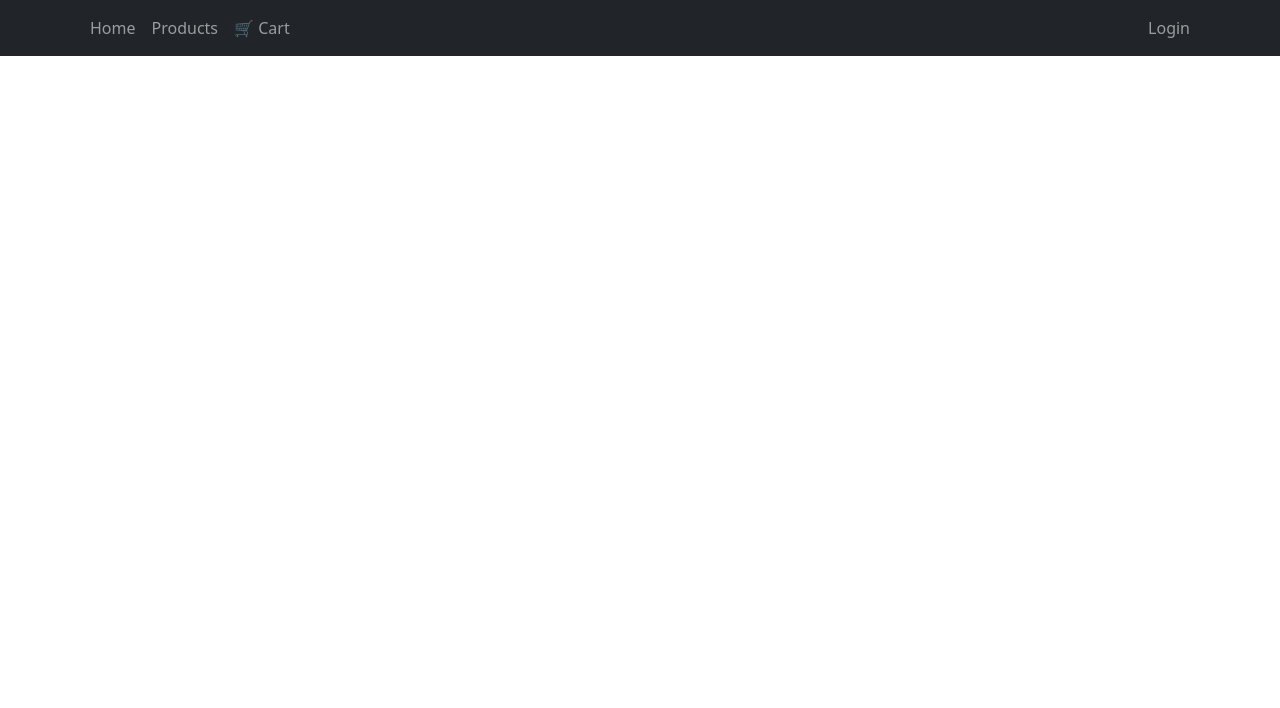
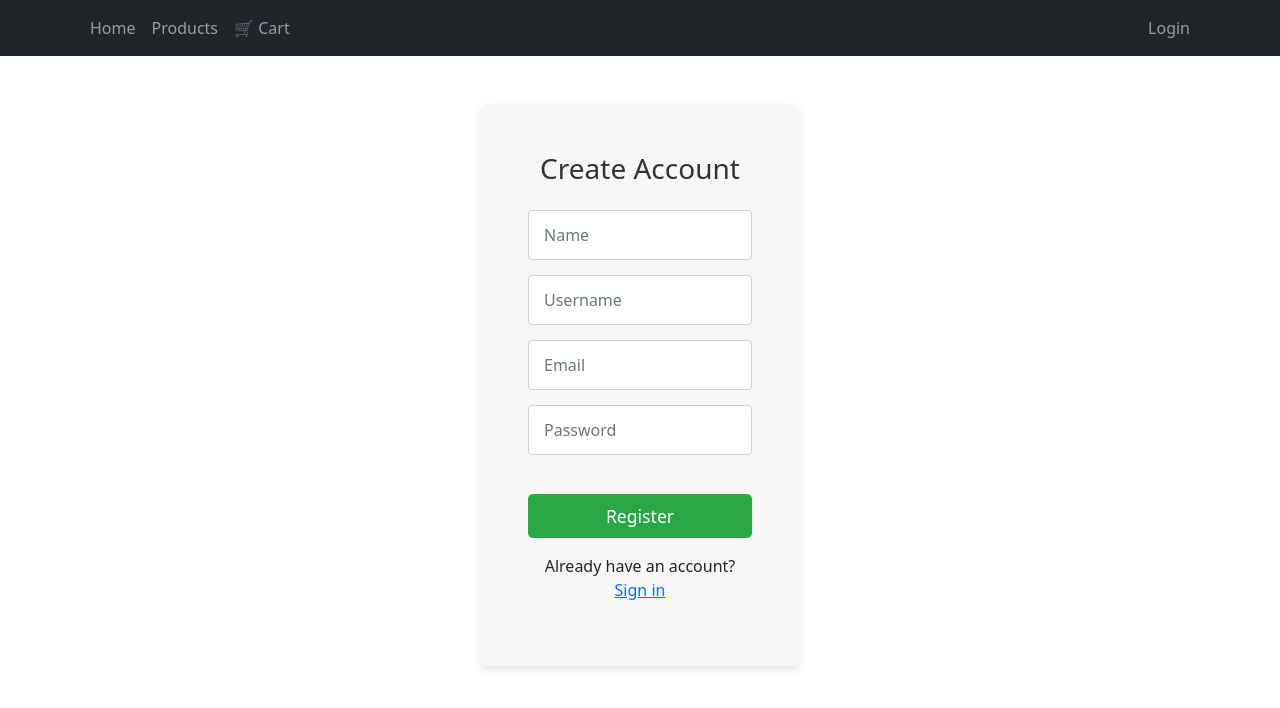
Before and after one commit to TCodingGuru/pc-shop-frontend, a Vue app: page /register in a window 1280 px wide. Shown: the top 708 px of the page. Built offline with nearby package versions, Linux system fonts and the light colour scheme.

Commit message:
added user register page
user can register

```diff
--- a/src/components/Login.vue
+++ b/src/components/Login.vue
@@ -8,37 +8,28 @@
       <!-- Username Input -->
       <div class="form-group">
         <label for="inputuserName" class="sr-only">Username</label>
-          <input
-            type="text"
-            v-model="this.username"
-            id="inputuserName"
-            class="form-control"
-            placeholder="Username"
-            required
-          />
+        <input type="text" v-model="this.username" id="inputuserName" class="form-control" placeholder="Username"
+          required />
       </div>
 
       <!-- Password Input -->
       <div class="form-group">
         <label for="inputPassword" class="sr-only">Password</label>
-          <input
-            type="password"
-            v-model="this.password"
-            id="inputPassword"
-            class="form-control"
-            placeholder="Password"
-            required
-          />
+        <input type="password" v-model="this.password" id="inputPassword" class="form-control" placeholder="Password"
+          required />
       </div>
 
       <!-- Submit Button -->
       <div class="form-group text-center">
-          <button
-            @click="this.login()"
-            class="btn btn-lg btn-primary mt-4 w-100"
-            type="button">
+        <button @click="this.login()" class="btn btn-lg btn-primary mt-4 w-100" type="button">
           Sign in
         </button>
+        <!-- Register Link -->
+        <p class="text-center mt-3">
+          Don't have an account?
+          <router-link to="/register">Register here</router-link>
+        </p>
+
       </div>
 
     </form>
@@ -115,5 +106,4 @@
 .w-100 {
   width: 100%;
 }
-
 </style>
--- /dev/null
+++ b/src/components/Register.vue
@@ -0,0 +1,124 @@
+<template>
+  <div class="container mt-5 p-5 col-10 col-md-6 col-lg-4 col-xl-3">
+    <form class="register-form">
+
+
+      <h1 class="h3 mb-4 text-center font-weight-normal">Create Account</h1>
+
+      <div class="form-group">
+        <input type="text" v-model="name" class="form-control" placeholder="Name" required />
+      </div>
+
+      <div class="form-group">
+        <input type="text" v-model="username" class="form-control" placeholder="Username" required />
+      </div>
+
+      <!-- pattern so only gmail is allowed -->
+      <input type="email" v-model="email" class="form-control" placeholder="Email"
+        pattern="^[a-zA-Z0-9._%+-]+@gmail\.com$" required />
+
+      <div class="form-group">
+        <input type="password" v-model="password" class="form-control" placeholder="Password" required />
+      </div>
+
+      <!-- Submit Button -->
+      <div class="form-group text-center">
+        <button @click="register" class="btn btn-lg btn-success mt-4 w-100" type="button">
+          Register
+        </button>
+        <p v-if="errorMessage" class="text-danger mt-2">{{ errorMessage }}</p>
+      </div>
+
+      <p class="text-center mt-3">
+        Already have an account?
+        <router-link to="/login">Sign in</router-link>
+      </p>
+
+    </form>
+  </div>
+</template>
+
+<script>
+import axios from '../axios-auth';
+export default {
+  name: "Register",
+  data() {
+    return {
+      name: "",
+      username: "",
+      email: "",
+      password: "",
+      errorMessage: "",
+    };
+  },
+  methods: {
+    register() {
+      if (!this.email.endsWith("@gmail.com")) {
+        this.errorMessage = "Only Gmail addresses are allowed.";
+        return;
+      }
+
+      this.errorMessage = "";
+
+      axios.post("/users/register", {
+        name: this.name,
+        username: this.username,
+        email: this.email,
+        password: this.password
+      }).then(() => {
+        this.$router.push("/login");
+      }).catch(error => {
+        if (error.response && error.response.status === 409) {
+          this.errorMessage = error.response.data.error;
+        } else {
+          this.errorMessage = "An unexpected error occurred";
+        }
+      });
+    }
+  }
+};
+</script>
+
+<style scoped>
+/* Reuse login styles */
+.container {
+  max-width: 400px;
+  background-color: #f7f7f7;
+  border-radius: 8px;
+  box-shadow: 0 4px 8px rgba(0, 0, 0, 0.1);
+  padding: 30px;
+}
+
+h1 {
+  color: #333;
+  font-weight: 500;
+}
+
+.form-control {
+  border-radius: 4px;
+  padding: 12px 15px;
+  margin-bottom: 15px;
+  border: 1px solid #ced4da;
+  font-size: 1rem;
+}
+
+.form-control:focus {
+  border-color: #28a745;
+  box-shadow: 0 0 5px rgba(40, 167, 69, 0.5);
+}
+
+.btn-success {
+  background-color: #28a745;
+  border-color: #28a745;
+  font-size: 1.1rem;
+}
+
+.btn-success:hover {
+  background-color: #218838;
+  border-color: #1e7e34;
+}
+
+.w-100 {
+  width: 100%;
+}
+</style>
--- a/src/components/products/addProduct.vue
+++ b/src/components/products/addProduct.vue
@@ -132,8 +132,6 @@ export default {
   methods: {
     async add() {
       try {
-        console.log("hey hieronder axios")
-        console.log(axios.defaults.headers.common['Authorization']);
         const res = await axios.post('http://localhost/products', this.product);
         this.stock.product_ID = res.data.product_ID;
         await axios.post('http://localhost/stocks', this.stock);
--- a/src/main.js
+++ b/src/main.js
@@ -7,7 +7,8 @@ import ProductGrid from "./components/products/ProductGrid.vue";
 import EditProduct from "./components/products/editProduct.vue";
 import AddProduct from "./components/products/addProduct.vue";
 import Login from "./components/Login.vue";
-import Cart from './components/Cart.vue';
+import Register from "./components/Register.vue";
+import Cart from "./components/Cart.vue";
 
 // vuex
 import store from "./store/store";
@@ -18,6 +19,7 @@ const routes = [
   { path: "/editProduct/:id", component: EditProduct },
   { path: "/addProduct", component: AddProduct },
   { path: "/login", component: Login },
+  { path: "/register", component: Register },
   { path: "/cart", component: Cart },
 ];
 
```
Lines whose indentation alone changed are shown as unchanged.
